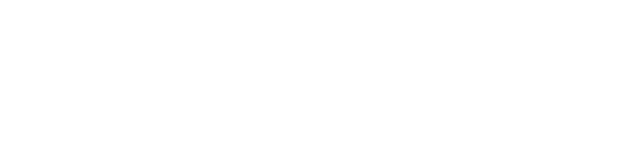
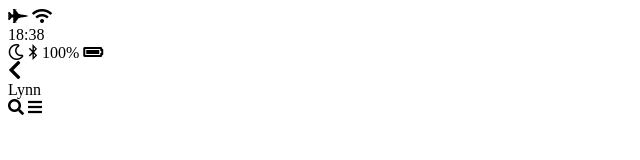
Before and after one commit to yeounseo/kakao, a plain HTML site: page chat.html in a window 1280 px wide. Shown: the whole page, without its empty margins (0-640 px from the left). Drawn offline with Linux system fonts and the light colour scheme.

Commit message:
add header icon

```diff
--- a/chat.html
+++ b/chat.html
@@ -0,0 +1,42 @@
+<!DOCTYPE html>
+<html lang="en">
+<head>
+  <meta charset="UTF-8">
+  <meta name="viewport" content="width=device-width, initial-scale=1.0">
+  <meta http-equiv="X-UA-Compatible" content="ie=edge">
+  <link rel="stylesheet" href="https://use.fontawesome.com/releases/v5.5.0/css/all.css" integrity="sha384-B4dIYHKNBt8Bc12p+WXckhzcICo0wtJAoU8YZTY5qE0Id1GSseTk6S+L3BlXeVIU" crossorigin="anonymous">
+  <title>Chat</title>
+</head>
+<body>
+  <body>
+    <header>
+      <div class="header__tip">
+        <div class="header__column">
+          <i class="fas fa-fighter-jet"></i>
+          <i class="fa fa-wifi"></i>
+        </div>
+        <div class="header__column">
+          <span class="header__time">18:38</span>
+        </div>
+        <div class="header__column">
+          <i class="far fa-moon"></i>
+          <i class="fab fa-bluetooth-b"></i>
+          <span class="header__battery">100% <i class="fas fa-battery-full"></i></span>
+        </div>
+      </div>
+      <div class="header__bottom">
+        <div class="header__column">
+          <i class="fa fa-chevron-left fa-lg"></i>
+        </div>
+        <div class="header__column">
+          <span class="header__text">Lynn</span>
+        </div>
+        <div class="header__column">
+          <i class="fa fa-search"></i>
+          <i class="fa fa-bars"></i>
+        </div>
+      </div>
+    </header>
+  </body>
+</body>
+</html>
```
Also changed, not shown: chats.html (+41 -0 lines), find.html (+41 -0 lines), index.html (+9 -0 lines), more.html (+41 -0 lines), profile.html (+41 -0 lines).
